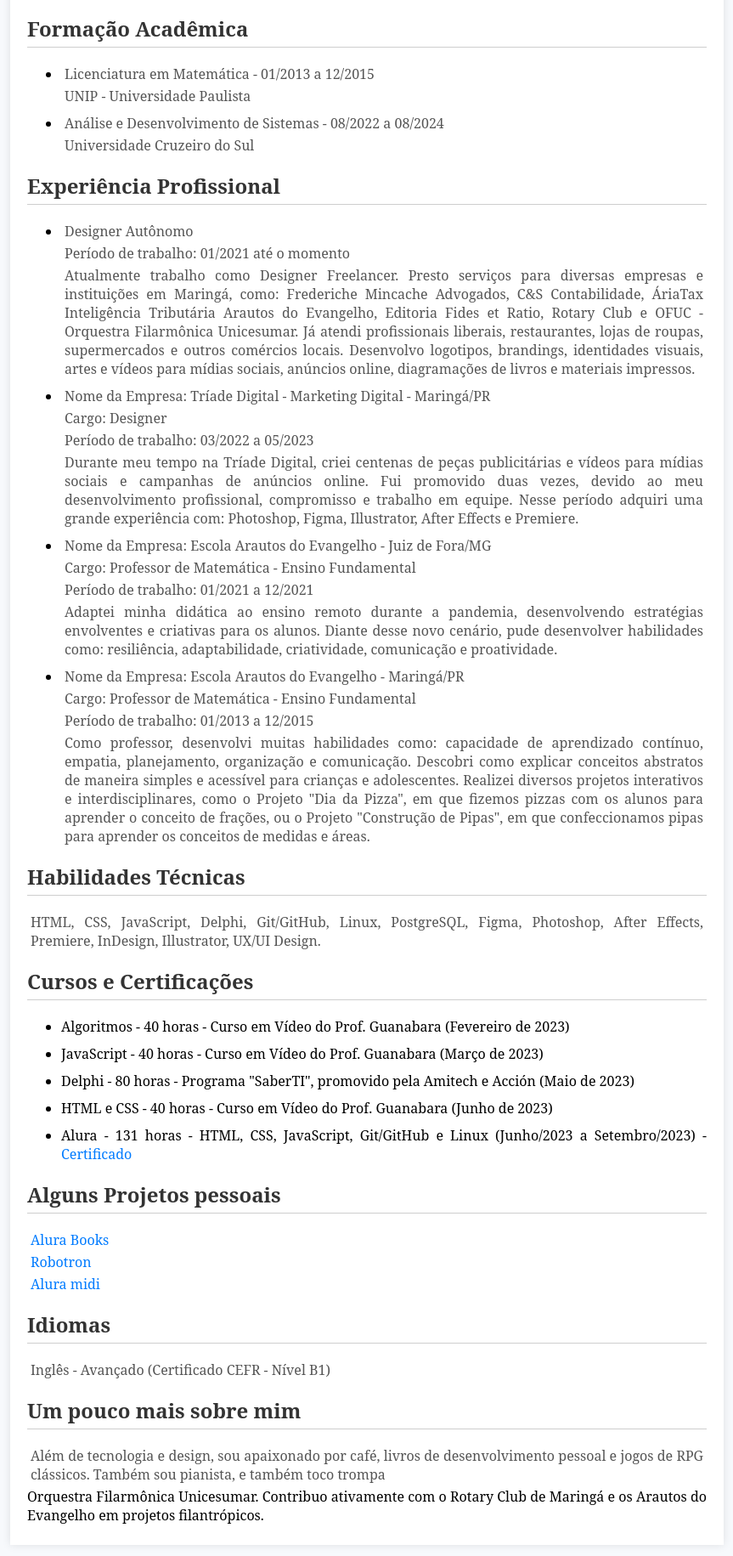
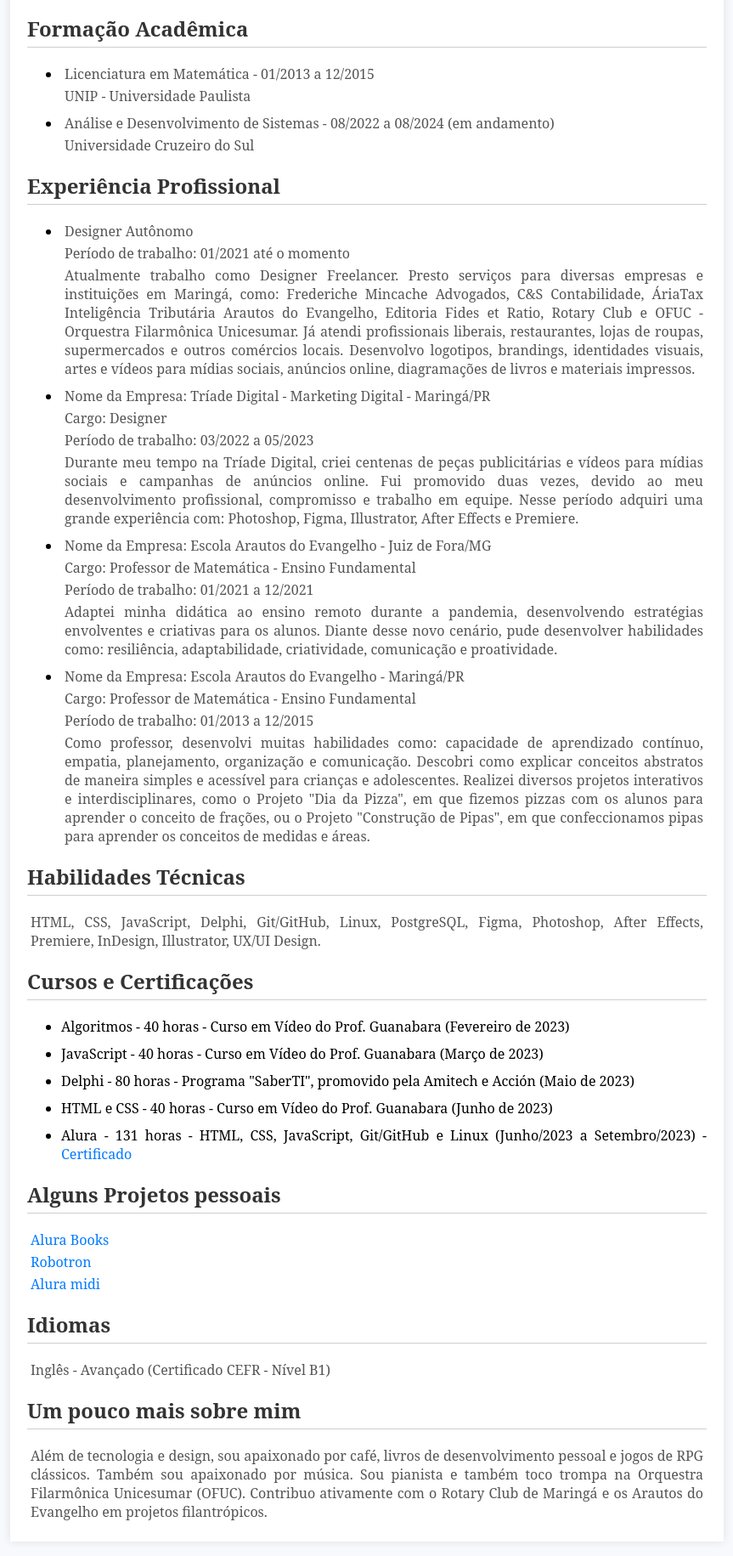
Before and after one commit to lpcampanholi/Curriculo, a plain HTML site: page index.html in a window 1280 px wide. Shown: the part 551-2382 px from the top of the page at 85% size, without its empty margins (208-1071 px from the left). Drawn offline with Linux system fonts and the light colour scheme.

Commit message:
atualização no currículo

```diff
--- a/index.html
+++ b/index.html
@@ -32,7 +32,7 @@
                     <p>UNIP - Universidade Paulista</p>
                 </li>
                 <li>
-                    <p>Análise e Desenvolvimento de Sistemas - 08/2022 a 08/2024</p>
+                    <p>Análise e Desenvolvimento de Sistemas - 08/2022 a 08/2024 (em andamento)</p>
                     <p>Universidade Cruzeiro do Sul</p>
                 </li>
             </ul>
@@ -97,7 +97,7 @@
 
         <section>
             <h2>Um pouco mais sobre mim</h2>
-            <p>Além de tecnologia e design, sou apaixonado por café, livros de desenvolvimento pessoal e jogos de RPG clássicos. Também sou pianista, e também toco trompa <nav></nav> Orquestra Filarmônica Unicesumar. Contribuo ativamente com o Rotary Club de Maringá e os Arautos do Evangelho em projetos filantrópicos.</p>
+            <p>Além de tecnologia e design, sou apaixonado por café, livros de desenvolvimento pessoal e jogos de RPG clássicos. Também sou apaixonado por música. Sou pianista e também toco trompa na Orquestra Filarmônica Unicesumar (OFUC). Contribuo ativamente com o Rotary Club de Maringá e os Arautos do Evangelho em projetos filantrópicos.</p>
         </section>
     </div>
 </body>
```
